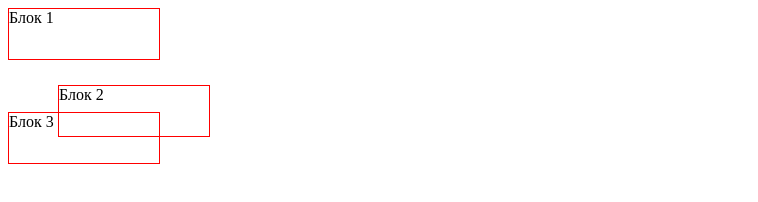
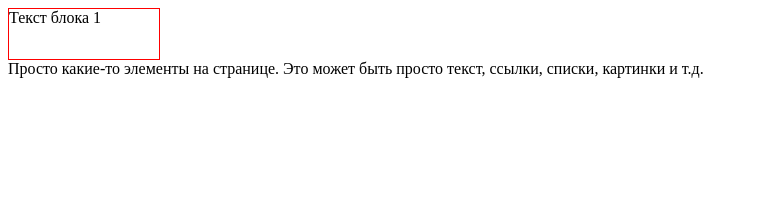
Before and after one commit to alina405/laba-6, a plain HTML site: page zadanie/index.html in a window 1280 px wide. Shown: the whole page, without its empty margins (0-758 px from the left). Drawn offline with Linux system fonts and the light colour scheme.

Commit message:
13 commit

```diff
--- a/zadanie/index.html
+++ b/zadanie/index.html
@@ -1,14 +1,15 @@
-<html>
+
+ <html>
 
    <head>
-     <title>Относительное позиционирование</title>
+     <title>Позиционирование блоков</title>
      <link rel="stylesheet" type="text/css" href="style.css">
    </head>
 
    <body>
-     <div id="blok1">Блок 1</div>
-     <div id="blok2">Блок 2</div>
-     <div id="blok3">Блок 3</div>
+     <div id="blok1">Текст блока 1</div>
+     Просто какие-то элементы на странице. Это может быть просто
+     текст, ссылки, списки, картинки и т.д.
    </body>
 
  </html>
--- a/zadanie/style.css
+++ b/zadanie/style.css
@@ -1,10 +1,5 @@
-#blok1, #blok2, #blok3 {
+#blok1{
 border:1px solid red;
 width:150px;
 height:50px;
 }
-#blok2{
-position:relative;
-left:50px;
-top:25px;
-}
```
